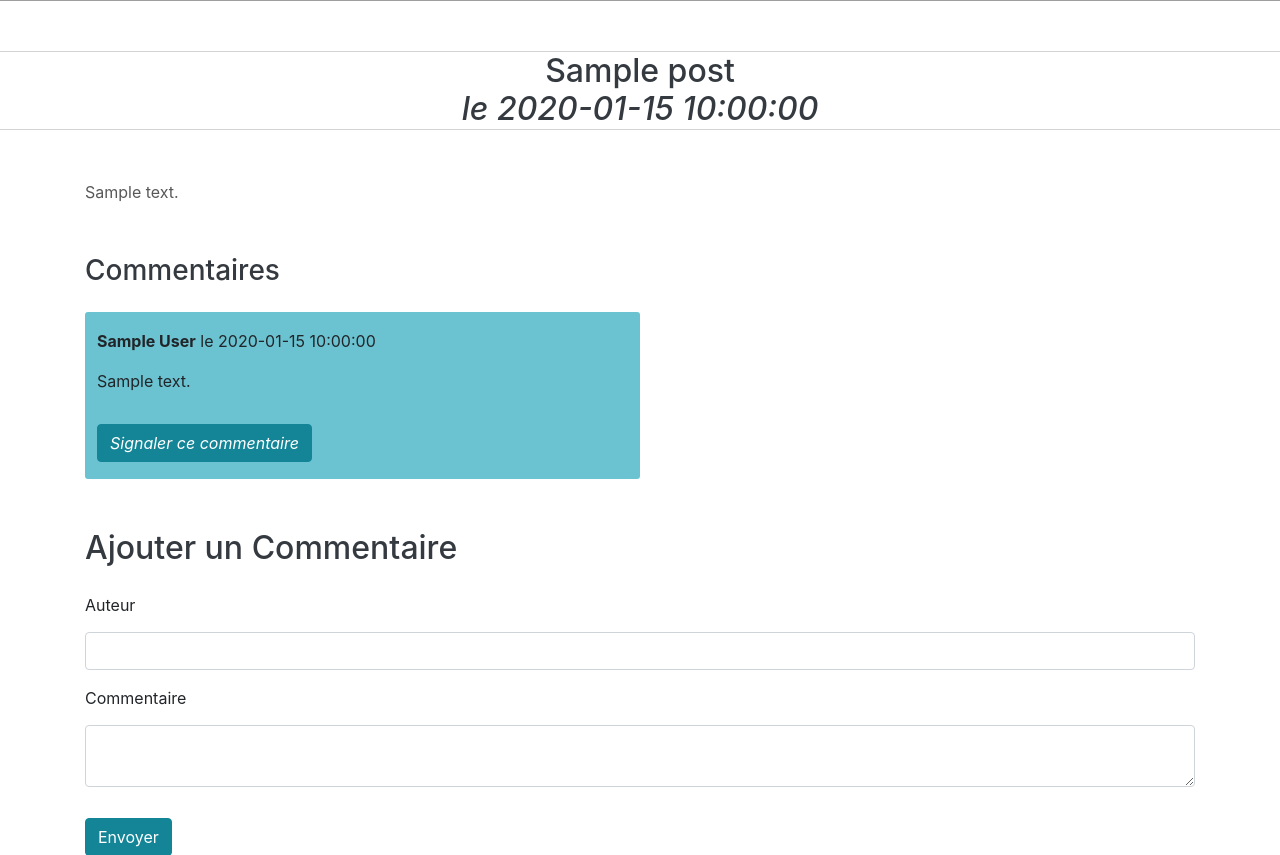
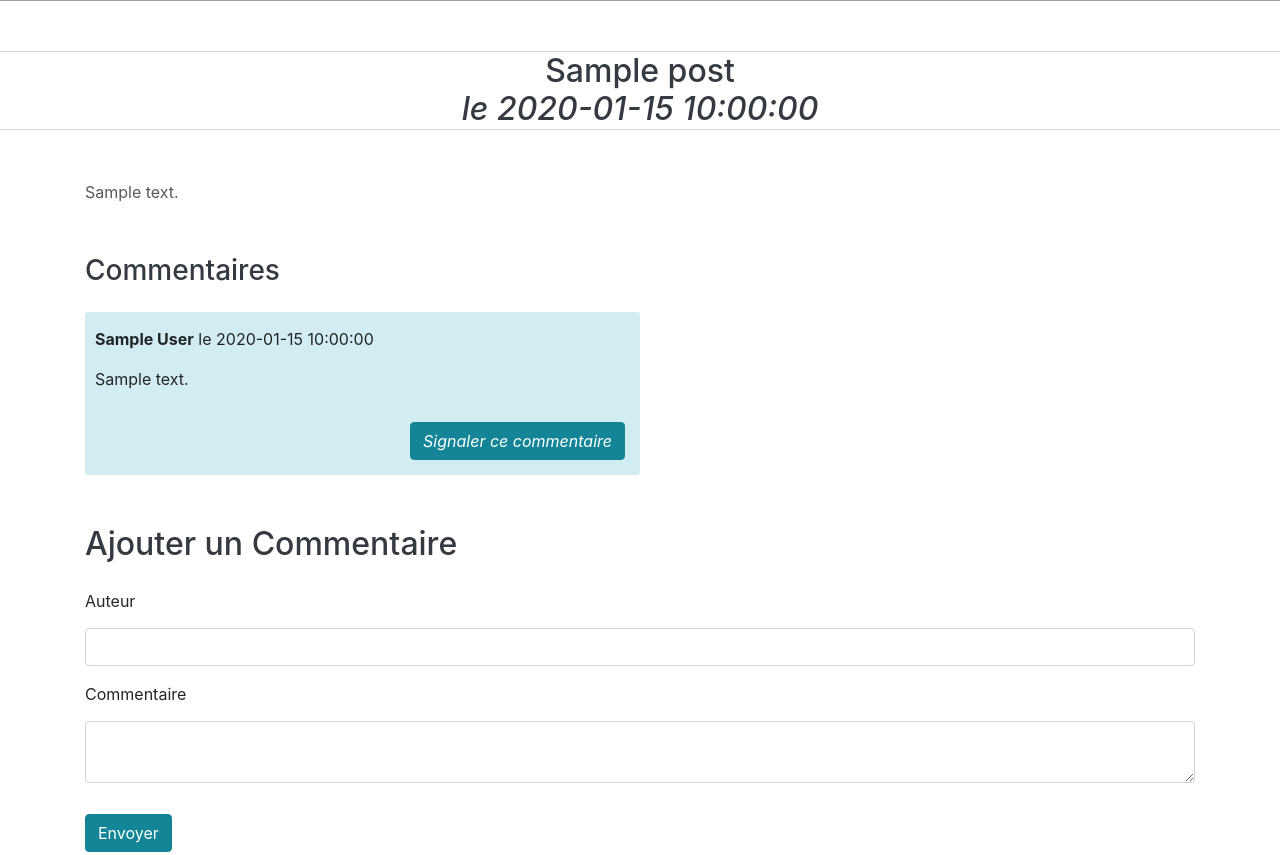
Before and after one commit to katellF/jean-forteroche, a PHP site: template view/frontend/postView.php in a window 1280 px wide. Shown: the part 419-1274 px from the top of the page. Run offline with PHP 8.4, Linux system fonts and the light colour scheme; the template is opened without the code that fills it: most values are stand-ins (such as "Sample title", 1, 10 or a date in 2020); grey boxes are pictures that could not be loaded.

Commit message:
css/ post/frontend

```diff
--- a/public/css/style.css
+++ b/public/css/style.css
@@ -240,14 +240,15 @@ font-size: 3rem;
 /* post frontend */
 .border-comment{
 
-    border: solid #6BC3D1 2px;
-    background-color:#6BC3D1 ;
+    /*border: solid rgba(107,195,209,0.50) 2px;*/
+    background-color:rgba(107,195,209,0.30) ;
     padding-top: 15px;
     padding-bottom: 15px;
     padding-left: 10px;
     margin-bottom: 15px;
     width: 50%;
     border-radius: 3px;
+
 }
 
 /* notif frontend*/
--- a/view/frontend/postView.php
+++ b/view/frontend/postView.php
@@ -27,7 +27,7 @@ while ($comment = $comments->fetch()) {
     <div class="border-comment">
     <p><strong><?= htmlspecialchars($comment['author']) ?></strong> le <?= $comment['comment_date_fr'] ?></p>
     <p><?= nl2br(htmlspecialchars($comment['comment'])) ?></p>
-    <em><a href="index.php?action=notification&amp;commentid=<?= $comment['id']?>&amp;postid=<?= $post['id']?>" class="btn btn-primary bg-138597 margin-top15">Signaler ce commentaire</a></em>
+    <em class="row justify-content-end no-gutters margin-right15" ><a href="index.php?action=notification&amp;commentid=<?= $comment['id']?>&amp;postid=<?= $post['id']?>" class="btn btn-primary bg-138597 margin-top15">Signaler ce commentaire</a></em>
     </div>
 <?php
 }
```
